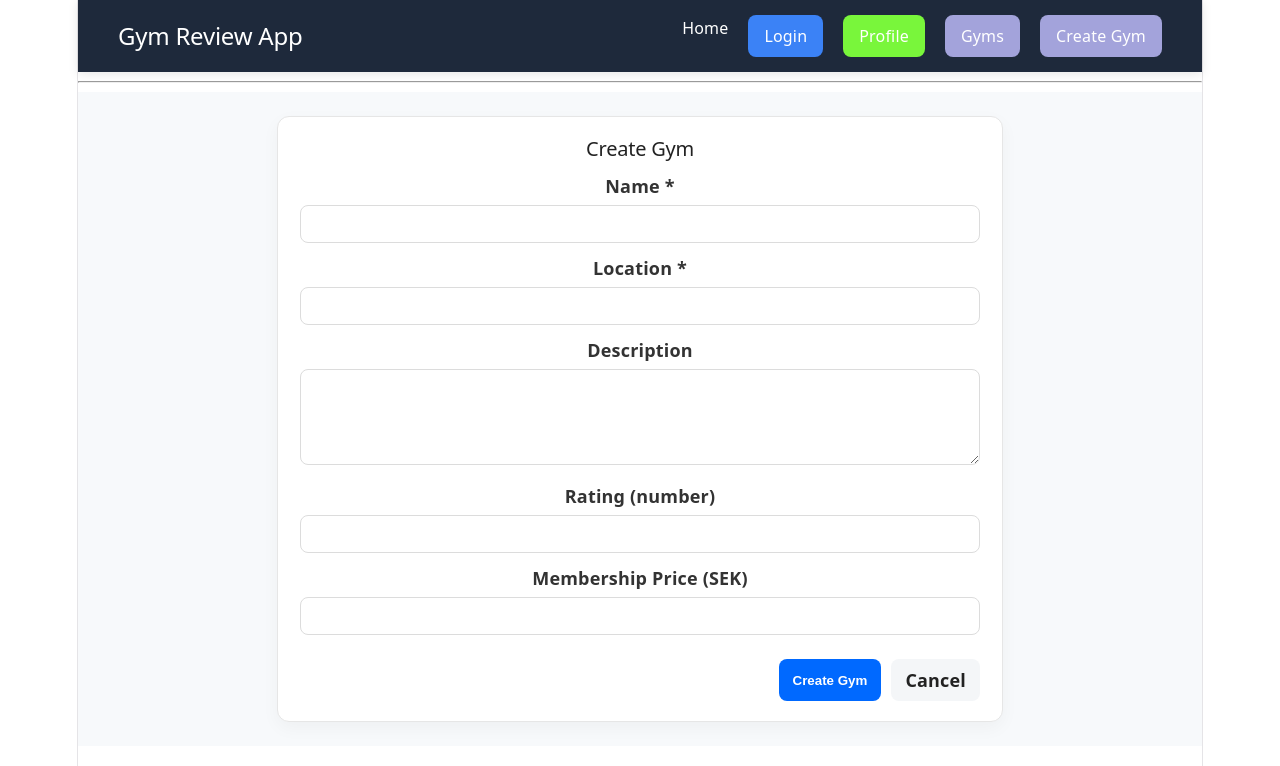
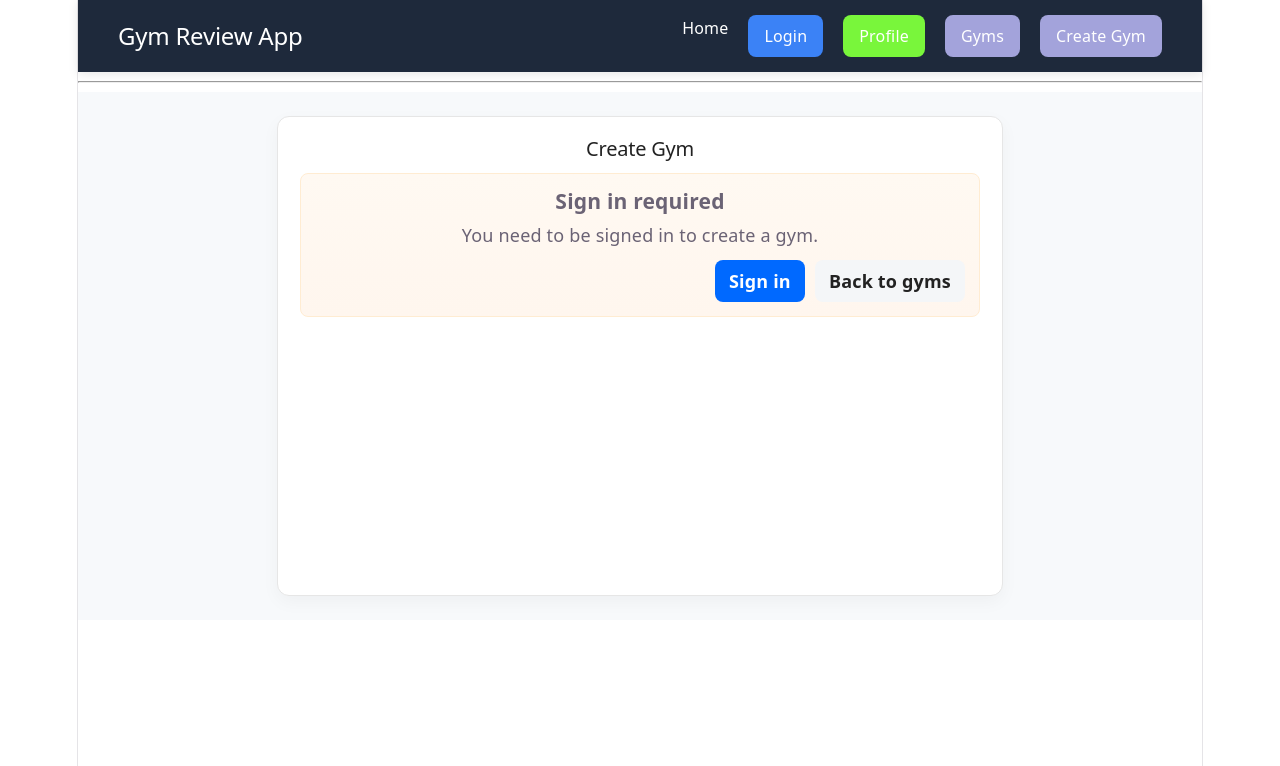
Before and after one commit to dimuthu-mad/Gym-Review-API-2, a React (Vite) app in the folder client/: page /gyms/create in a window 1280 px wide. Shown: the top 766 px of the page. Built offline with nearby package versions, Linux system fonts and the light colour scheme; no server answers.

Commit message:
check auth

```diff
--- a/client/src/components/Gyms/CreateGym.tsx
+++ b/client/src/components/Gyms/CreateGym.tsx
@@ -1,4 +1,4 @@
-import { useState } from "react";
+import { useEffect, useState } from "react";
 import axios from "axios";
 import { useNavigate, Link } from "react-router-dom";
 import "./CreateGym.css";
@@ -10,13 +10,36 @@ const CreateGym = () => {
   const [rating, setRating] = useState<number | "">("");
   const [membershipPrice, setMembershipPrice] = useState<number | "">("");
   const [error, setError] = useState<string | null>(null);
-  const [notAuthenticated, setNotAuthenticated] = useState(false);
+  const [isAuthenticated, setIsAuthenticated] = useState(false);
+  const [authChecking, setAuthChecking] = useState(true);
   const [loading, setLoading] = useState(false);
   const navigate = useNavigate();
+
+  useEffect(() => {
+    const checkAuth = async () => {
+      try {
+        await axios.get("http://localhost:3000/profile", {
+          withCredentials: true,
+        });
+        setIsAuthenticated(true);
+      } catch {
+        setIsAuthenticated(false);
+      } finally {
+        setAuthChecking(false);
+      }
+    };
+
+    checkAuth();
+  }, []);
 
   const handleSubmit = async (e: React.FormEvent) => {
     e.preventDefault();
     setError(null);
+
+    if (!isAuthenticated) {
+      setError("You must be logged in to create a gym.");
+      return;
+    }
 
     if (!name || !location) {
       setError("Name and location are required.");
@@ -41,7 +64,7 @@ const CreateGym = () => {
     } catch (err: any) {
       const status = err?.response?.status;
       if (status === 401 || status === 403) {
-        setNotAuthenticated(true);
+        setIsAuthenticated(false);
         setError("You must be logged in to create a gym.");
       } else {
         setError(err?.response?.data?.error || "Failed to create gym");
@@ -55,9 +78,11 @@ const CreateGym = () => {
     <div className="create-gym-container">
       <div className="create-gym-card">
         <h2 className="cg-title">Create Gym</h2>
-        {/* {error && <div className="cg-error">{error}</div>} */}
+        {error && <div className="cg-error">{error}</div>}
 
-        {notAuthenticated ? (
+        {authChecking ? (
+          <p>Checking sign-in status...</p>
+        ) : !isAuthenticated ? (
           <div className="cg-signin">
             <h3>Sign in required</h3>
             <p>You need to be signed in to create a gym.</p>
```
